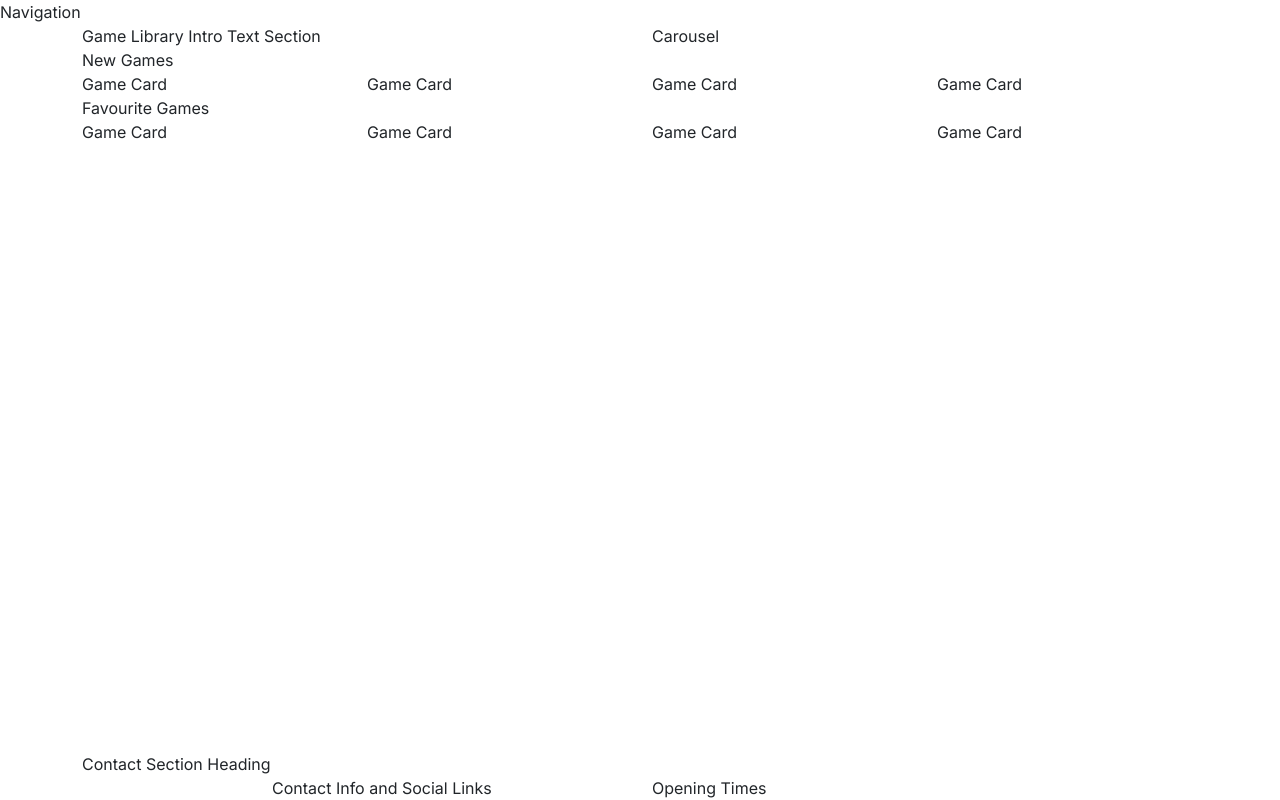
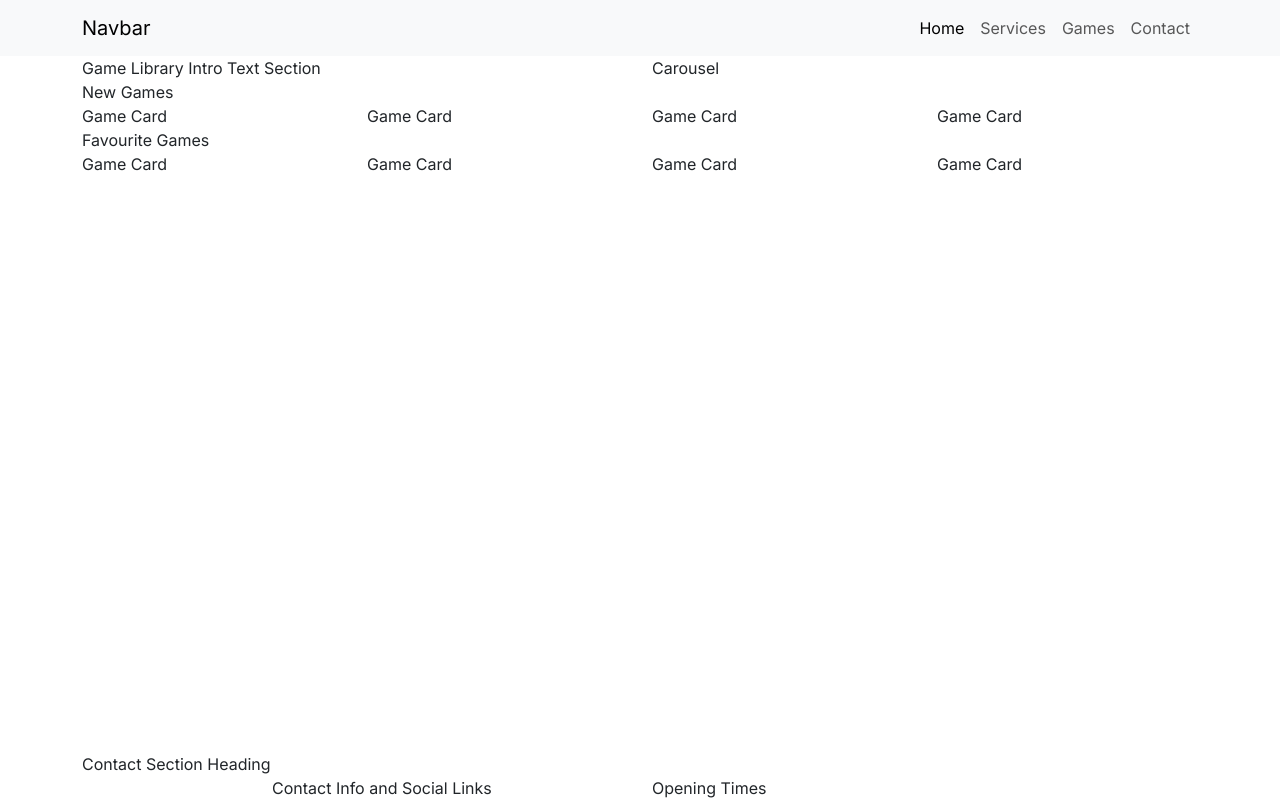
Before and after one commit to TeseoLou/boardwalk-games, a plain HTML site: page game-library.html in a window 1280 px wide. Drawn offline with nearby package versions, Linux system fonts and the light colour scheme; a web font is replaced by a local one.

Commit message:
style homepage navigation bar

```diff
--- a/assets/css/style.css
+++ b/assets/css/style.css
@@ -24,6 +24,15 @@
     color: var(--highlight-color--);
 }
 
+/* Navbar */
+#navbar {
+    background-color: var(--primary-color--);
+}
+
+#navbar .logo {
+    width: 30px;
+}
+
 /*
 .container, .row {
     border: 2px solid black;
--- a/game-library.html
+++ b/game-library.html
@@ -17,7 +17,30 @@
     <!--Classes on body set to work with mt-auto on footer to ensure it always stays at the bottom of the page-->
     <body class="d-flex flex-column min-vh-100">
         <!--Navigation-->
-        <div>Navigation</div>
+        <nav class="navbar navbar-expand-lg bg-body-tertiary">
+            <div class="container">
+                <a class="navbar-brand" href="index.html">Navbar</a>
+                <button class="navbar-toggler" type="button" data-bs-toggle="collapse" data-bs-target="#navbarSupportedContent" aria-controls="navbarSupportedContent" aria-expanded="false" aria-label="Toggle navigation">
+                <span class="navbar-toggler-icon"></span>
+                </button>
+            <div class="collapse navbar-collapse" id="navbarSupportedContent">
+                <ul class="navbar-nav ms-auto mb-2 mb-lg-0">
+                    <li class="nav-item">
+                        <a class="nav-link active" href="index.html">Home</a>
+                    </li>
+                    <li class="nav-item">
+                        <a class="nav-link" href="#">Services</a>
+                    </li>
+                    <li class="nav-item">
+                        <a class="nav-link" aria-current="page" href="game-library.html">Games</a>
+                    </li>
+                    <li class="nav-item">
+                        <a class="nav-link" href="#">Contact</a>
+                    </li>
+                </ul>
+            </div>
+            </div>
+        </nav>
 
         <!--Header with Carousel-->
         <header class="container">
```
Also changed, not shown: index.html (+4 -2 lines).
